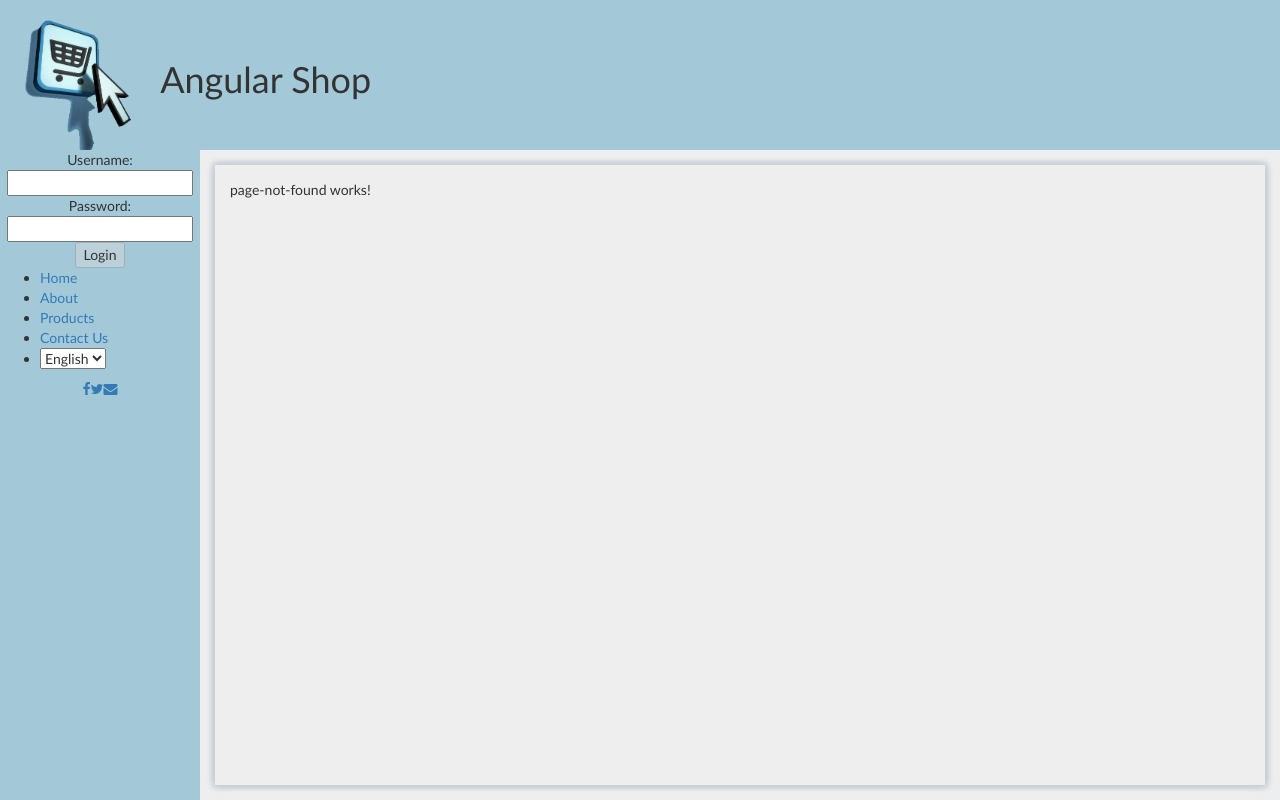
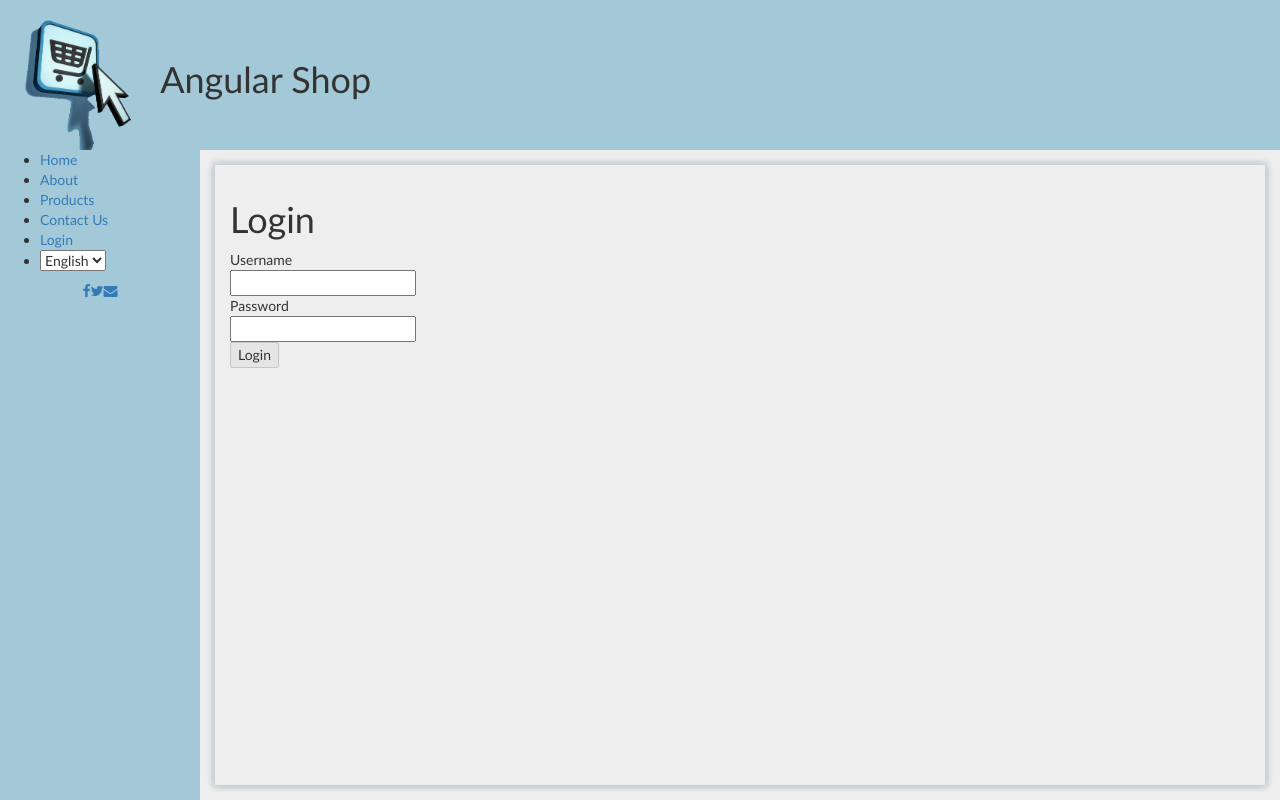
Before and after one commit to nickolaylk/AngularShop, an Angular app: page /auth in a window 1280 px wide. Built offline with nearby package versions, Linux system fonts and the light colour scheme.

Commit message:
Routing - release candidate

```diff
--- a/src/app/admin.guard.ts
+++ b/src/app/admin.guard.ts
@@ -9,10 +9,15 @@ export class AdminGuard implements CanActivate {
   }
 
   canActivate(next: ActivatedRouteSnapshot, state: RouterStateSnapshot) {
-    const canAccess = this.user.isAdmin;
-    if (!canAccess) {
-      this.router.navigate(['auth-required']);
+    if(this.user.loggedIn){
+      const canAccess = this.user.isAdmin;
+      if (!canAccess) {
+        this.router.navigate(['auth-required']);
+      }
+      return canAccess;
     }
-    return canAccess;
+    else {
+      this.router.navigate(['auth'], { queryParams: { returnUrl: state.url }});
+    }
   }
 }
--- a/src/app/app.module.ts
+++ b/src/app/app.module.ts
@@ -47,6 +47,7 @@ const routes: Routes = [
       { path: 'add', component: ProductAddEditComponent, canActivate: [AdminGuard] }
     ] },
   { path: 'card', component: CardComponent, canActivate: [CardAvailableGuard]  },
+  { path: 'auth', component: UserAreaComponent },
   { path: 'auth-required', component: AuthorizationRequiredComponent },
   { path: '**', component: PageNotFoundComponent}
 ];
--- a/src/app/authorization-required/authorization-required.component.html
+++ b/src/app/authorization-required/authorization-required.component.html
@@ -1,4 +1,4 @@
 <p>
   Authorization required!
-  Please, login.
+  Please, login as authorized user.
 </p>
--- a/src/app/card-available-guard.ts
+++ b/src/app/card-available-guard.ts
@@ -11,7 +11,7 @@ export class CardAvailableGuard implements CanActivate {
   canActivate(next: ActivatedRouteSnapshot, state: RouterStateSnapshot) {
     const canAccess = this.user.shoppingCardAvailable;
     if (!canAccess) {
-      this.router.navigateByUrl('/');
+      this.router.navigate(['auth'], { queryParams: { returnUrl: state.url }});
     }
     return canAccess;
   }
--- a/src/app/nav-pane/nav-pane.component.html
+++ b/src/app/nav-pane/nav-pane.component.html
@@ -1,4 +1,9 @@
-<app-user-area></app-user-area>
+<div *ngIf="user.loggedIn" style="text-align: center;">
+    <span>{{'welcome' | translate}} {{user.username}} !</span>
+    <br/>
+    <button (click)="logout()">{{'logout' | translate}}</button>
+</div>
+
 <div>
 
     <ul>
@@ -10,6 +15,13 @@
               <div class="cardCounter" *ngIf="p === 'card'">
                   <span>{{card.count}}</span>
               </div>
+            </a>
+        </li>
+        <li  *ngIf="!user.loggedIn">
+            <a routerLink = "/auth"
+                routerLinkActive="active-link-class"
+                [routerLinkActiveOptions]={exact:true}>
+              {{'login' | translate}}
             </a>
         </li>
         <li>
--- a/src/app/nav-pane/nav-pane.component.ts
+++ b/src/app/nav-pane/nav-pane.component.ts
@@ -2,6 +2,7 @@ import { Component, EventEmitter, Output, Input } from '@angular/core';
 import { LocalizationService } from '../common/services/localization.service';
 import { ShoppingCardService } from '../common/services/shopping-card.service';
 import { UserService } from '../common/services/user.service';
+import { ActivatedRoute, Router } from '@angular/router';
 
 @Component({
   selector: 'app-nav-pane',
@@ -13,8 +14,14 @@ export class NavPaneComponent {
   @Input()
   sections: Array<string>;
 
-  constructor(public locale: LocalizationService,
-              public card: ShoppingCardService){
+  constructor(private route: ActivatedRoute,
+              private router: Router,
+              public locale: LocalizationService,
+              public card: ShoppingCardService,
+              public user: UserService){
   }
 
+  logout(){
+    this.user.logout();
+  }
 }
--- a/src/app/user-area/user-area.component.html
+++ b/src/app/user-area/user-area.component.html
@@ -1,9 +1,18 @@
-<div  *ngIf="loggedIn">
-  <span>{{'welcome' | translate}} {{username}} !</span>
-  <button (click)="logout()">{{'logout' | translate}}</button>
+<div class="fill" [dir]="locale.direction">
+  <div  *ngIf="loggedIn">
+    <h1>{{'welcome' | translate}} {{username}} !</h1>
+    <button (click)="logout()">{{'logout' | translate}}</button>
+  </div>
+  <div  *ngIf="!loggedIn">
+    <h1>{{'login' | translate}}</h1>
+    <form *ngIf="!loggedIn" (ngSubmit)="login()" #loginForm="ngForm">
+        <span>{{'username' | translate}}</span>
+        <br/>
+        <input name="username" type="text" [(ngModel)]="usernameInput" required /><br/>
+        <span>{{'password'  | translate}}</span>
+        <br/>
+        <input name="pwd" type="password" [(ngModel)]="pwdInput" required /><br/>
+        <button [disabled]="!loginForm.form.valid">{{'login' | translate}}</button>
+    </form>
+  </div>
 </div>
-<form *ngIf="!loggedIn" (ngSubmit)="login()" #loginForm="ngForm">
-    {{'username' | translate}}: <input name="username" type="text" [(ngModel)]="usernameInput" required /><br/>
-    {{'password'  | translate}}: <input name="pwd" type="password" [(ngModel)]="pwdInput" required /><br/>
-    <button [disabled]="!loginForm.form.valid">{{'login' | translate}}</button>
-</form>
--- a/src/app/user-area/user-area.component.ts
+++ b/src/app/user-area/user-area.component.ts
@@ -1,24 +1,29 @@
 import { Component, EventEmitter } from '@angular/core';
 import { LocalizationService } from '../common/services/localization.service';
 import { UserService } from '../common/services/user.service';
+import { Location } from '@angular/common';
+import { ActivatedRoute, Router } from '@angular/router';
+import { OnInit } from '@angular/core/src/metadata/lifecycle_hooks';
 
 @Component({
   selector: 'app-user-area',
   templateUrl: './user-area.component.html',
   styleUrls: ['./user-area.component.css']
 })
-export class UserAreaComponent{
+export class UserAreaComponent implements OnInit{
+
+  private _returnUrl: string;
 
   get username(): string{
-    return this.auth.username;
+    return this.user.username;
   }
 
   get isAdmin(): boolean{
-    return this.auth.isAdmin;
+    return this.user.isAdmin;
   }
 
   get loggedIn(): boolean{
-    return this.auth.loggedIn;
+    return this.user.loggedIn;
   }
 
   usernameChanged = new EventEmitter<string>();
@@ -28,20 +33,28 @@ export class UserAreaComponent{
   public usernameInput: string;
   public pwdInput: string;
 
-  constructor(public locale: LocalizationService,
-              private auth: UserService) { }
+  constructor(private route: ActivatedRoute,
+              private router: Router,
+              private location: Location,
+              private user: UserService,
+              public locale: LocalizationService) { }
+
+  ngOnInit() {
+      this._returnUrl = this.route.snapshot.queryParams['returnUrl'] || '/';
+  }
 
   login(){
-    if(this.auth.login(this.usernameInput, this.pwdInput)){
+    if(this.user.login(this.usernameInput, this.pwdInput)){
       this.usernameChanged.emit(this.username);
       this.isAdminChanged.emit(this.isAdmin);
       this.loggedInChanged.emit(this.loggedIn);
+      this.router.navigateByUrl(this._returnUrl);
     }
     this.pwdInput = "";
   }
 
   logout(){
-    this.auth.logout();
+    this.user.logout();
     this.usernameChanged.emit(this.username);
     this.isAdminChanged.emit(this.isAdmin);
     this.loggedInChanged.emit(this.loggedIn);
```
